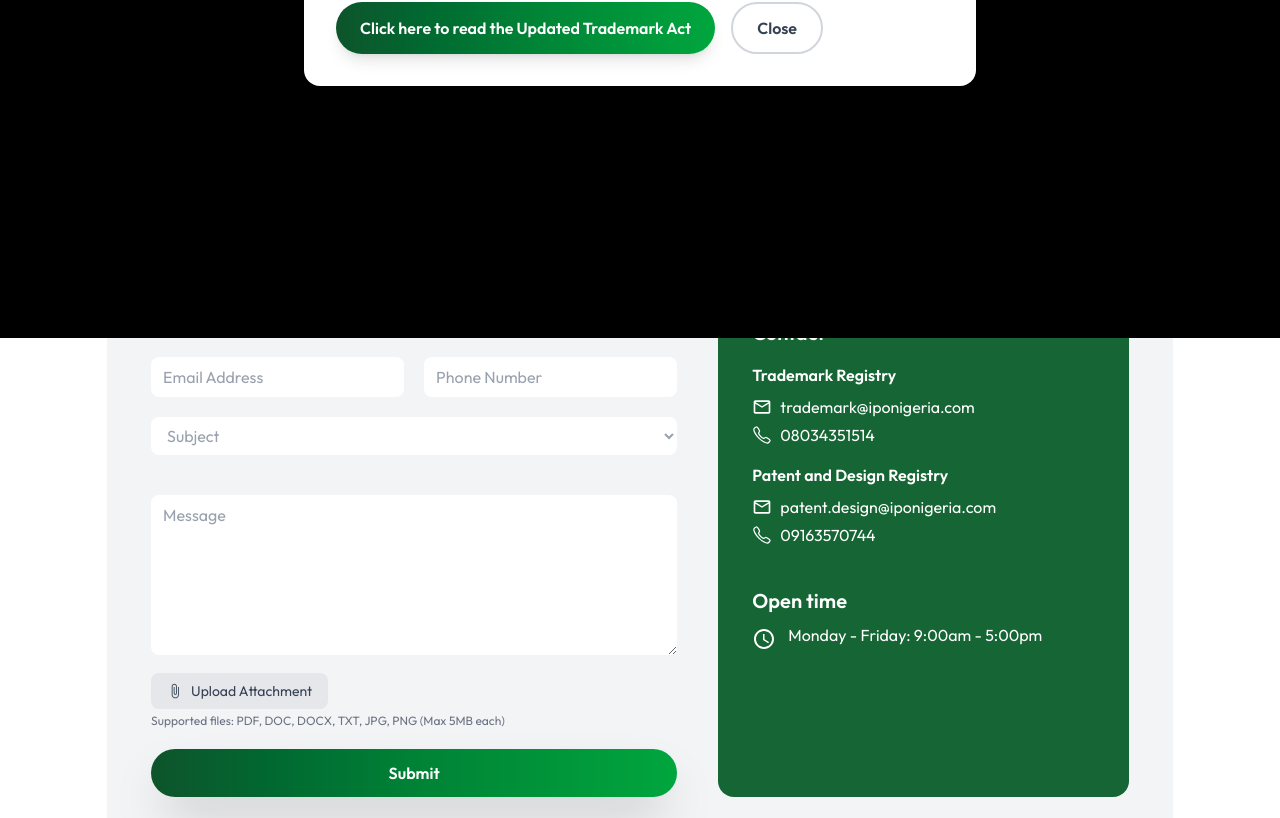
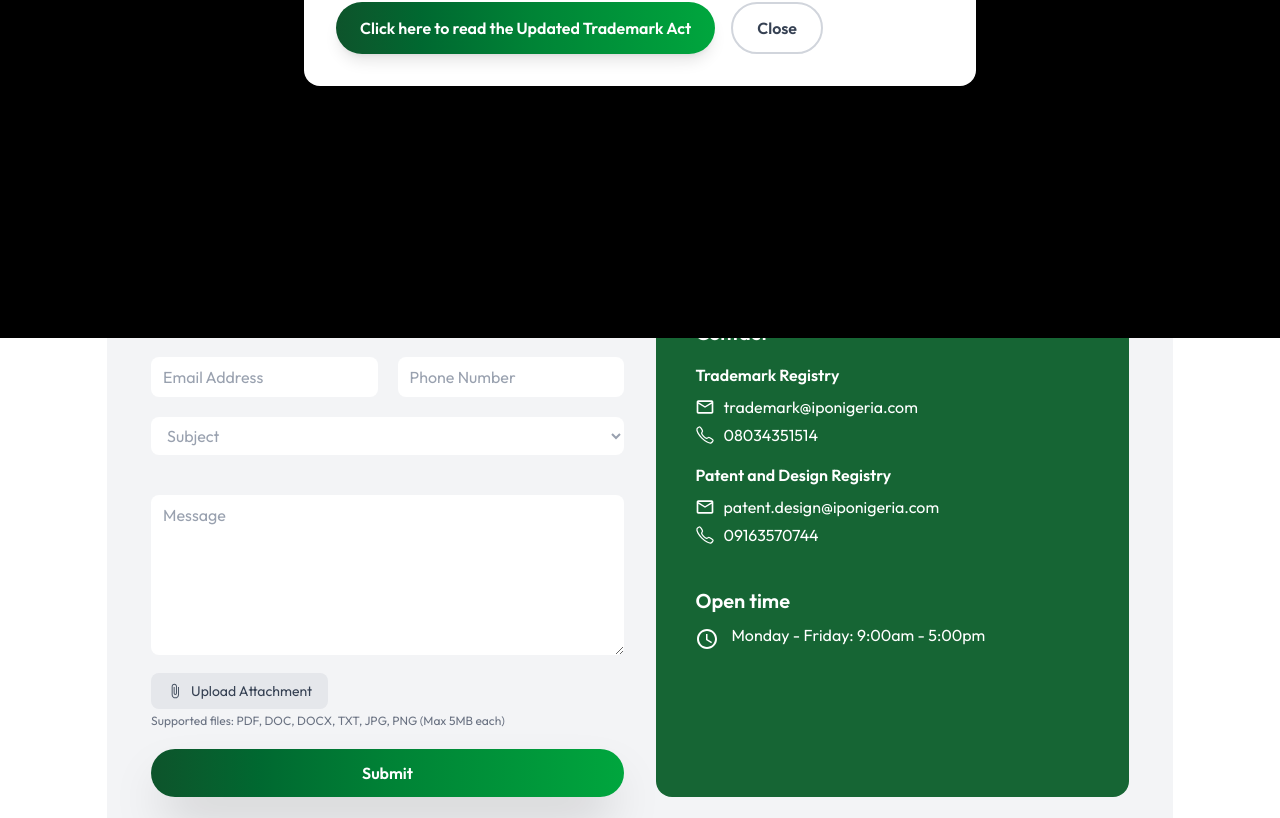
Before and after one commit to MadFury94/eineos, a Next.js app: page /contact in a window 1280 px wide. Shown: the part 462-1280 px from the top of the page. Built offline with nearby package versions, Linux system fonts and the light colour scheme.

Commit message:
contact form contact page

```diff
--- /dev/null
+++ b/app/api/contact/route.js
@@ -0,0 +1,108 @@
+import { NextResponse } from "next/server";
+
+// Map registry options to email addresses
+const registryEmails = {
+  "Trademark Registry": "trademark@iponigeria.com",
+  "Patent and Design Registry": "patent.design@iponigeria.com",
+};
+
+export async function POST(request) {
+  try {
+    const formData = await request.formData();
+
+    // Extract form data
+    const registry = formData.get("registry");
+    const firstName = formData.get("firstName");
+    const lastName = formData.get("lastName");
+    const email = formData.get("email");
+    const phone = formData.get("phone");
+    const subject = formData.get("subject");
+    const message = formData.get("message");
+
+    // Get the recipient email based on registry selection
+    const recipientEmail =
+      registryEmails[registry] || registryEmails["Trademark Registry"];
+
+    // Get file attachments if any
+    const files = [];
+    for (const [key, value] of formData.entries()) {
+      if (key.startsWith("attachment") && value instanceof File) {
+        files.push(value);
+      }
+    }
+
+    // TODO: Implement email sending logic here
+    // You can use services like:
+    // - Resend (https://resend.com)
+    // - SendGrid (https://sendgrid.com)
+    // - Nodemailer with SMTP
+    // - AWS SES
+    // - Or any other email service
+
+    // Example email content structure:
+    const emailContent = {
+      to: recipientEmail,
+      from: process.env.FROM_EMAIL || "noreply@iponigeria.com",
+      subject: `Contact Form: ${subject}`,
+      html: `
+        <h2>New Contact Form Submission</h2>
+        <p><strong>Registry:</strong> ${registry}</p>
+        <p><strong>Name:</strong> ${firstName} ${lastName}</p>
+        <p><strong>Email:</strong> ${email}</p>
+        <p><strong>Phone:</strong> ${phone}</p>
+        <p><strong>Subject:</strong> ${subject}</p>
+        <p><strong>Message:</strong></p>
+        <p>${message.replace(/\n/g, "<br>")}</p>
+        ${
+          files.length > 0
+            ? `<p><strong>Attachments:</strong> ${files
+                .map((f) => f.name)
+                .join(", ")}</p>`
+            : ""
+        }
+      `,
+      text: `
+        New Contact Form Submission
+        Registry: ${registry}
+        Name: ${firstName} ${lastName}
+        Email: ${email}
+        Phone: ${phone}
+        Subject: ${subject}
+        Message: ${message}
+        ${
+          files.length > 0
+            ? `Attachments: ${files.map((f) => f.name).join(", ")}`
+            : ""
+        }
+      `,
+    };
+
+    // Log the email content (for development)
+    console.log("Email would be sent to:", recipientEmail);
+    console.log("Email content:", emailContent);
+
+    // For now, return success response
+    // Replace this with actual email sending logic
+    // Example with Resend:
+    // const resend = new Resend(process.env.RESEND_API_KEY);
+    // const data = await resend.emails.send(emailContent);
+
+    return NextResponse.json(
+      {
+        success: true,
+        message: "Form submitted successfully. We will get back to you soon!",
+        recipientEmail: recipientEmail,
+      },
+      { status: 200 }
+    );
+  } catch (error) {
+    console.error("Error processing form:", error);
+    return NextResponse.json(
+      {
+        success: false,
+        message: "Failed to submit form. Please try again later.",
+      },
+      { status: 500 }
+    );
+  }
+}
--- a/app/contact/page.js
+++ b/app/contact/page.js
@@ -16,14 +16,12 @@
 
 const page = () => {
   const [attachedFiles, setAttachedFiles] = useState([]);
+  const [selectedRegistry, setSelectedRegistry] = useState("");
+  const [isSubmitting, setIsSubmitting] = useState(false);
+  const [submitStatus, setSubmitStatus] = useState(null); // 'success' | 'error' | null
 
   // Registry options array
-  const registryOptions = [
-    "Trademark Registry",
-    "Patent and Design Registry",
-    "Industrial Design Registry",
-    "Copyright Registry",
-  ];
+  const registryOptions = ["Trademark Registry", "Patent and Design Registry"];
 
   // Subject options array
   const subjectOptions = [
@@ -66,22 +64,84 @@
     return parseFloat((bytes / Math.pow(k, i)).toFixed(2)) + " " + sizes[i];
   };
 
+  // Handle registry selection change
+  const handleRegistryChange = (e) => {
+    setSelectedRegistry(e.target.value);
+  };
+
+  // Handle form submission
+  const handleSubmit = async (e) => {
+    e.preventDefault();
+    setIsSubmitting(true);
+    setSubmitStatus(null);
+
+    try {
+      const formData = new FormData(e.target);
+
+      // Add attached files to formData
+      attachedFiles.forEach((file, index) => {
+        formData.append(`attachment${index}`, file.file);
+      });
+
+      const response = await fetch("/api/contact", {
+        method: "POST",
+        body: formData,
+      });
+
+      const data = await response.json();
+
+      if (data.success) {
+        setSubmitStatus("success");
+        // Reset form
+        e.target.reset();
+        setAttachedFiles([]);
+        setSelectedRegistry("");
+
+        // Clear success message after 5 seconds
+        setTimeout(() => {
+          setSubmitStatus(null);
+        }, 5000);
+      } else {
+        setSubmitStatus("error");
+      }
+    } catch (error) {
+      console.error("Error submitting form:", error);
+      setSubmitStatus("error");
+    } finally {
+      setIsSubmitting(false);
+    }
+  };
+
   return (
     <main>
       <ReusableHerosection title="Contact Us" />
 
       <ScrollAnimation>
         <section className="bg-gray-100 w-5/6 my-5 py-10 mx-auto">
-          <div className="lg:flex justify-between mx-auto w-11/12">
-            <div className="">
+          <div className="lg:flex justify-between mx-auto w-11/12 gap-8">
+            <form onSubmit={handleSubmit} className="lg:w-1/2 w-full">
               <p className=" mb-5 font-bold text-2xl">
                 Get in Touch with{" "}
                 <span className="block text-green-700">IPO Nigeria</span>
               </p>
+
+              {/* Success/Error Messages */}
+              {submitStatus === "success" && (
+                <div className="mb-5 p-4 bg-green-100 border border-green-400 text-green-700 rounded-md">
+                  Form submitted successfully! We will get back to you soon.
+                </div>
+              )}
+              {submitStatus === "error" && (
+                <div className="mb-5 p-4 bg-red-100 border border-red-400 text-red-700 rounded-md">
+                  Failed to submit form. Please try again later.
+                </div>
+              )}
+
               <select
                 className="bg-white px-3 py-2 w-full mb-5 rounded-md text-gray-400 outline-none"
                 name="registry"
-                defaultValue=""
+                value={selectedRegistry}
+                onChange={handleRegistryChange}
                 required
               >
                 <option value="" disabled>
@@ -93,11 +153,24 @@
                   </option>
                 ))}
               </select>
+
+              {/* Show selected registry email */}
+              {selectedRegistry && (
+                <p className="mb-5 text-sm text-gray-600">
+                  Your message will be sent to:{" "}
+                  <span className="font-semibold text-green-700">
+                    {selectedRegistry === "Trademark Registry"
+                      ? "trademark@iponigeria.com"
+                      : "patent.design@iponigeria.com"}
+                  </span>
+                </p>
+              )}
+
               <div className="grid gap-5 grid-cols-2">
                 <input
                   className="bg-white px-3 py-2 w-full mb-5 rounded-md placeholder:text-gray-400 outline-none"
                   type="text"
-                  id="name"
+                  id="firstName"
                   placeholder="First Name"
                   name="firstName"
                   required
@@ -105,9 +178,9 @@
                 <input
                   className="bg-white px-3 py-2 w-full mb-5 rounded-md placeholder:text-gray-400 outline-none"
                   type="text"
-                  id="name"
+                  id="lastName"
                   placeholder="Last Name"
-                  name="name"
+                  name="lastName"
                   required
                 />
               </div>
@@ -115,18 +188,18 @@
               <div className="grid gap-5 grid-cols-2">
                 <input
                   className="bg-white px-3 py-2 w-full mb-5 rounded-md placeholder:text-gray-400 outline-none"
-                  type="text"
-                  id="name"
+                  type="email"
+                  id="email"
                   placeholder="Email Address"
                   name="email"
                   required
                 />
                 <input
                   className="bg-white px-3 py-2 w-full mb-5 rounded-md placeholder:text-gray-400 outline-none"
-                  type="text"
-                  id="name"
+                  type="tel"
+                  id="phone"
                   placeholder="Phone Number"
-                  name="name"
+                  name="phone"
                   required
                 />
               </div>
@@ -211,10 +284,17 @@
                 )}
               </div>
 
-              <PrimaryButton className="w-full mt-5">Submit</PrimaryButton>
-            </div>
+              <PrimaryButton
+                type="submit"
+                className="w-full mt-5"
+                disabled={isSubmitting}
+                asLink={false}
+              >
+                {isSubmitting ? "Submitting..." : "Submit"}
+              </PrimaryButton>
+            </form>
 
-            <div className="bg-[#166534] mt-10 lg:mt-0 rounded-2xl text-white">
+            <div className="bg-[#166534] mt-10 lg:mt-0 lg:w-1/2 rounded-2xl text-white">
               <div className="w-5/6 mx-auto py-10">
                 <div>
                   <p className="text-xl font-semibold mb-2">Address</p>
--- a/app/globals.css
+++ b/app/globals.css
@@ -128,3 +128,22 @@
 .heading {
   @apply lg:text-5xl text-3xl text-green-700 font-bold text-center;
 }
+
+/* Custom dropdown option hover styles */
+select option {
+  background-color: white;
+  color: #374151;
+}
+
+/* Only apply green hover to selectable options (not disabled ones) */
+select option:not(:disabled):checked,
+select option:not(:disabled):hover {
+  background-color: #166534 !important;
+  color: white !important;
+}
+
+/* Keep disabled options with default styling */
+select option:disabled {
+  background-color: white;
+  color: #9ca3af;
+}
```
